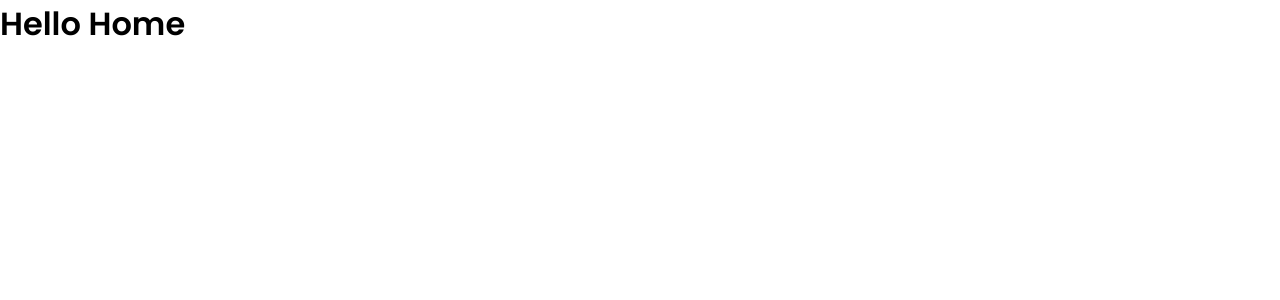
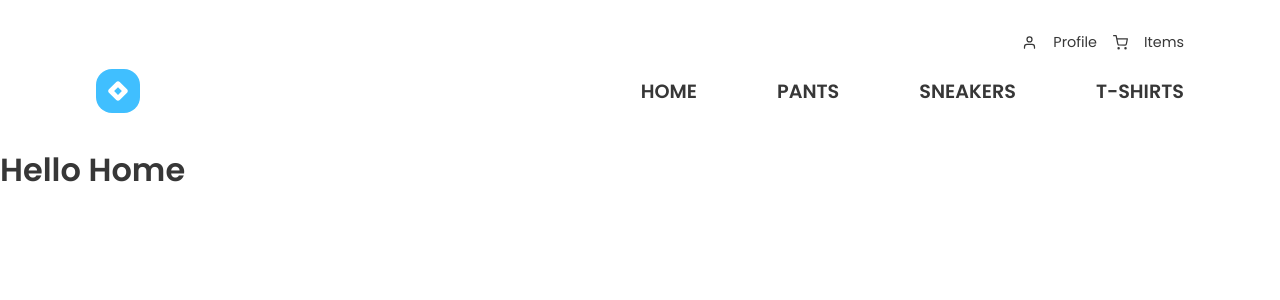
Before and after one commit to 21E321E4-DFE-GRP-EDS-01C1-N2-P1/camelo, a React (Create React App) app: page / in a window 1280 px wide. Shown: the top 300 px of the page. Built offline with nearby package versions, Linux system fonts and the light colour scheme.

Commit message:
adicionando menu responsivo

```diff
--- a/package.json
+++ b/package.json
@@ -13,6 +13,7 @@
     "axios": "^0.21.4",
     "react": "^17.0.2",
     "react-dom": "^17.0.2",
+    "react-icons": "^4.2.0",
     "react-modal": "^3.14.3",
     "react-router-dom": "^5.3.0",
     "react-scripts": "4.0.3",
--- /dev/null
+++ b/src/components/Footer/index.tsx
@@ -0,0 +1,29 @@
+import { Link } from "react-router-dom";
+
+import { FiUser, FiShoppingCart, FiHome, FiHeart } from "react-icons/fi";
+import { Container, Content, MenuItem } from "./styles";
+
+export function Footer() {
+  return (
+    <Container>
+      <Content>
+        <MenuItem>
+          <FiHome size={16} />
+          <Link to="">Home</Link>
+        </MenuItem>
+        <MenuItem>
+          <FiUser size={16} />
+          <Link to="">Profile</Link>
+        </MenuItem>
+        <MenuItem>
+          <FiShoppingCart size={16} />
+          <Link to="">Cart</Link>
+        </MenuItem>
+        <MenuItem>
+          <FiHeart size={16} />
+          <Link to="">Favorites</Link>
+        </MenuItem>
+      </Content>
+    </Container>
+  );
+}
--- /dev/null
+++ b/src/components/Footer/styles.ts
@@ -0,0 +1,26 @@
+import styled from 'styled-components';
+
+export const Container = styled.footer`
+  background: var(--background);
+  position:fixed;
+  bottom:0;
+  width:100%;
+`;
+
+export const Content = styled.div`
+  display: flex;
+  align-items: center;
+  justify-content: space-around;
+  border-top: 1px solid #e9e9e9;
+`;
+
+export const MenuItem = styled.section`
+  display: flex;
+  flex-direction: column;
+  align-items: center;
+  padding: 1rem;
+
+  a {
+    text-decoration: none;
+  }
+`;
--- /dev/null
+++ b/src/components/Header/index.tsx
@@ -0,0 +1,37 @@
+import { FiUser, FiShoppingCart } from "react-icons/fi";
+import { Link } from "react-router-dom";
+import { Container, Content, NavigationArea, ProfileArea } from "./styles";
+import logoImg from "../../assets/logo.svg";
+
+export function Header() {
+  return (
+    <Container>
+      <Content>
+        <ProfileArea>
+          <section>
+            <FiUser size={15} />
+            <span>Profile</span>
+          </section>
+
+          <section>
+            <FiShoppingCart size={15} />
+            <span>Items</span>
+          </section>
+        </ProfileArea>
+
+        <NavigationArea>
+            <img src={logoImg} alt="logo img" />
+
+          <nav>
+            <ul>
+              <li><Link to="">home</Link></li>
+              <li><Link to="">pants</Link></li>
+              <li><Link to="">sneakers</Link></li>
+              <li><Link to="">t-shirts</Link></li>
+            </ul>
+          </nav>
+        </NavigationArea>
+      </Content>
+    </Container>
+  );
+}
--- /dev/null
+++ b/src/components/Header/styles.ts
@@ -0,0 +1,61 @@
+import styled from 'styled-components';
+
+export const Container = styled.header`
+  background: var(--background);
+`;
+
+export const Content = styled.div`
+  margin: 0 auto;
+  padding: 2rem 6rem;
+  display: flex;
+  flex-direction: column;
+`;
+
+export const ProfileArea = styled.div`
+  display: flex;
+  align-items: center;
+  justify-content: flex-end;
+  margin-bottom: 1rem;
+
+  section {
+    display: flex;
+    align-items: center;
+
+    & + section {
+      margin-left: 1rem;
+    }
+
+    span {
+      margin-left: 1rem;
+      font-size: .9rem;
+    }
+
+    svg {
+      color: var(--text);
+    }
+  }
+`;
+
+export const NavigationArea = styled.div`
+  display: flex;
+  align-items: center;
+  justify-content: space-between;
+
+  ul {
+    display: flex;
+    align-items: center;
+    list-style-type: none;
+  }
+
+  li + li {
+    margin-left: 5rem;
+  }
+
+  a {
+    color: var(--text);
+    text-decoration: none;
+    text-transform: uppercase;
+    font-size: 1.2rem;
+    font-weight: 600;
+  }
+`;
--- a/src/pages/Home/index.tsx
+++ b/src/pages/Home/index.tsx
@@ -1,5 +1,12 @@
+import { Footer } from "../../components/Footer";
+import { Header } from "../../components/Header";
+
 export default function Home() {
   return (
-    <h1>Hello Home</h1>
+    <>
+      <Header />
+      <h1>Hello Home</h1>
+      <Footer />
+    </>
   );
 }
--- a/src/styles/global.ts
+++ b/src/styles/global.ts
@@ -20,11 +20,23 @@ export const GlobalStyle = createGlobalStyle`
 
   html {
     @media(max-width: 1080px) {
-        font-size: 93.75%;
+      font-size: 93.75%;
     }
 
     @media(max-width: 720px) {
-        font-size: 87.5%;
+      font-size: 87.5%;
+    }
+  }
+
+  header {
+    @media(max-width: 720px) {
+      display: none;
+    }
+  }
+
+  footer {
+    @media(min-width: 720px) {
+      display: none;
     }
   }
 
@@ -40,10 +52,16 @@ export const GlobalStyle = createGlobalStyle`
 
   h1, h2, h3, h4, h5, h6, strong {
     font-weight: 600;
+    color: var(--text);
+  }
+
+  p, section {
+    color: var(--text);
   }
 
   button, a {
     cursor: pointer;
+    color: var(--text);
   }
 
   .react-modal-overlay {
```
Also changed, not shown: src/assets/logo.svg (added), 1 other file (tests, documents, lock files or other folders).
